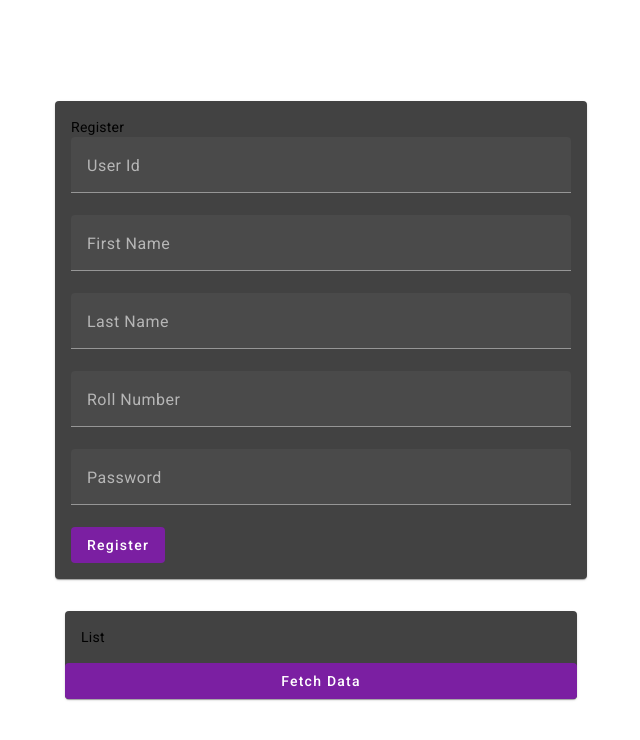
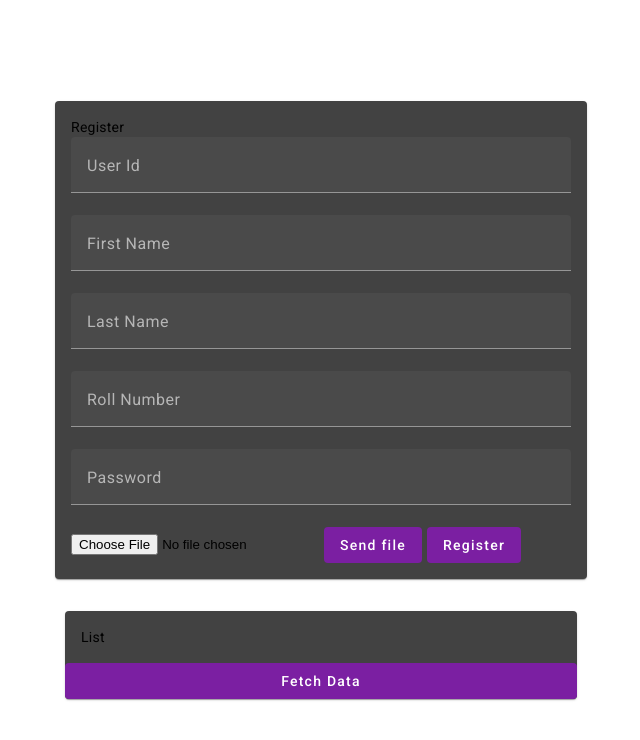
Before and after one commit to nkdev2024/Angular-js, an Angular app: page / in a window 1280 px wide. Shown: the top 740 px of the page, without its empty margins (319-959 px from the left). Built offline with nearby package versions, Linux system fonts and the light colour scheme.

Commit message:
add file upload api

```diff
--- a/src/app/app.component.html
+++ b/src/app/app.component.html
@@ -30,6 +30,10 @@
     <input type="password" matInput placeholder="password" value="">
   </mat-form-field>
 
+  <input type="file" file-model="vm.file" />
+
+  <button style="margin-right: 5px;" mat-flat-button color="primary" (click)="fileUpload()">Send file</button>
+
   <button mat-flat-button color="primary" (click)="sendData()">Register</button>
 
 </form>
--- a/src/app/app.component.ts
+++ b/src/app/app.component.ts
@@ -26,11 +26,42 @@ import { Observable } from 'rxjs';
 })
 export class AppComponent {
   title = 'my-angular-project';
-  backendUrl = 'https://psychic-orbit-5gvjxx5gj9jrfq99-8080.app.github.dev';
+  // backendUrl = 'https://psychic-orbit-5gvjxx5gj9jrfq99-8080.app.github.dev';
+  backendUrl = 'http://44.193.168.210:8080';
   dataList: any = [];
 
   constructor(private http: HttpClient) {}
 
+  // file upload api
+  fileUpload(): void {
+       // Capture the file input element
+       const fileInput: any = document.querySelector('input[type="file"]') as HTMLInputElement;
+       const file = fileInput.files[0];
+
+       // Create FormData object and append form data
+        const formData = new FormData();
+
+      //  formData.append('password', password);
+        formData.append('file', file);
+
+
+    // Send data to the backend using HttpClient
+    this.http.post(`${this.backendUrl}/fileUpload`, formData)
+    .subscribe(
+      response => {
+        console.log('Image uploaded successfull.');
+        // Handle success response from the server
+      },
+      error => {
+        // try catch error handler method
+        console.error('Image is not uploaded successfully.');
+        // Handle error response from the server
+      }
+    );
+
+  }
+
+  // creating/sending user data api
   sendData(): void {
     // Get input values
     const userId = (document.querySelector('input[placeholder="userId"]') as HTMLInputElement).value;
@@ -38,6 +69,7 @@ export class AppComponent {
     const lastName = (document.querySelector('input[placeholder="VXYZ"]') as HTMLInputElement).value;
     const rollNumber = (document.querySelector('input[placeholder="111"]') as HTMLInputElement).value;
     const password = (document.querySelector('input[placeholder="password"]') as HTMLInputElement).value;
+
 
     // Create an object with the input data
     const data = {
@@ -56,12 +88,14 @@ export class AppComponent {
           // Handle success response from the server
         },
         error => {
+          // using promise for async await method
           console.error('Error sending data:', error);
           // Handle error response from the server
         }
       );
   }
 
+  // fetch user data request
   fetchData(): void{
       // Send data to the backend using HttpClient
     this.http.get(`${this.backendUrl}/getAllusers`)
@@ -71,11 +105,13 @@ export class AppComponent {
         this.dataList = data;
       },
       (error) => {
+        // async await method way using promises
         console.error('Error fetching data:', error);
       }
     );
   }
 
+  // update user info/data api
   updateItem(datas: any, i: any): void{
     console.log(i)
     this.http.put(`${this.backendUrl}/updateUser`, datas)
@@ -85,11 +121,13 @@ export class AppComponent {
         this.dataList[i] = data;
       },
       (error) => {
+        // using async await method using promises
         console.error('Error fetching data:', error);
       }
     );
   }
 
+  // delete user data api
   deleteItem(datas: any , i: any): void {
   console.log(datas + i);
   this.http.delete(`${this.backendUrl}/deleteUser?rollNumber=${datas.rollNumber}`)
@@ -101,6 +139,7 @@ export class AppComponent {
         console.log(this.dataList);
       },
       error: (error) => {
+        // using async await using promises method
         console.error('Error fetching data:', error);
       }
     });
```
